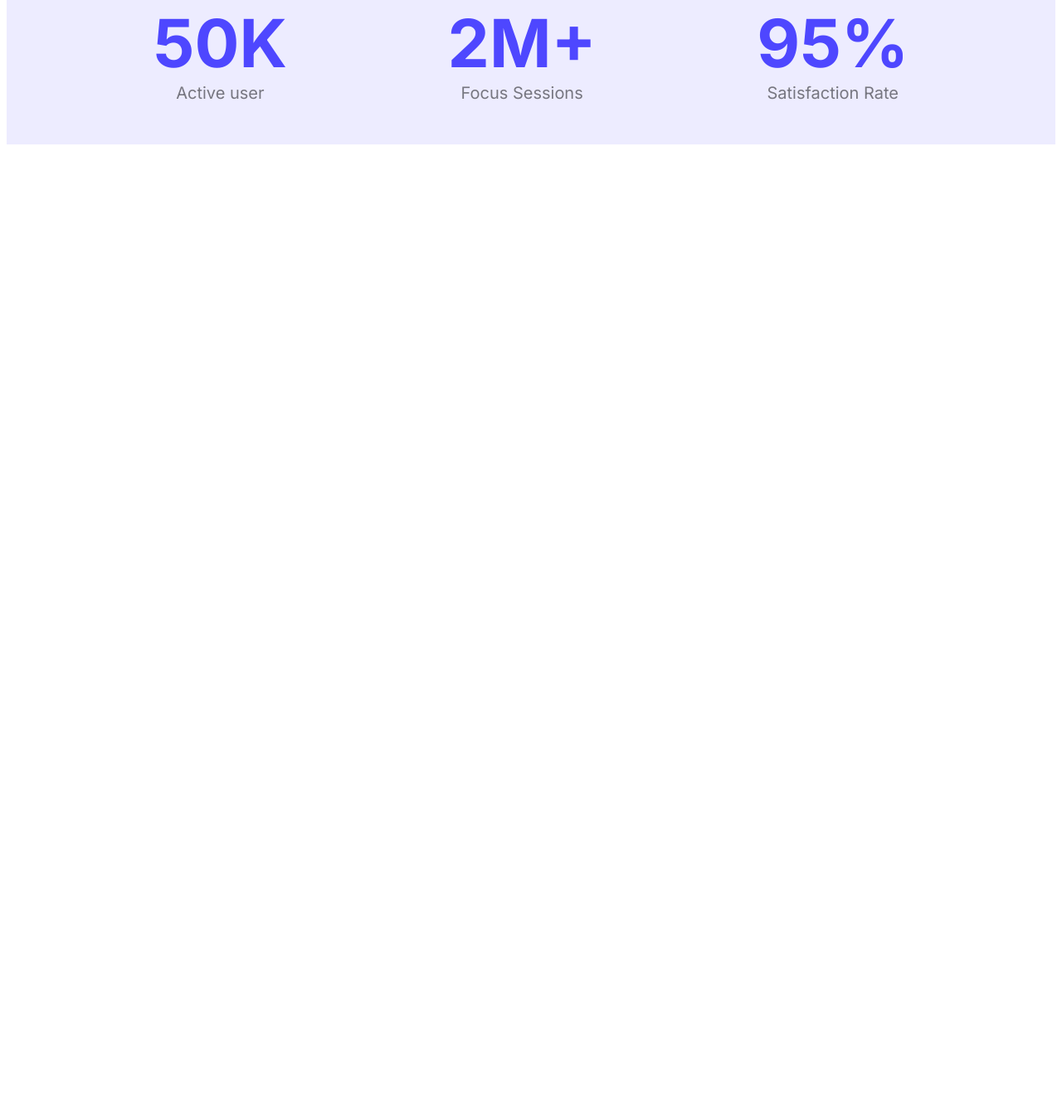
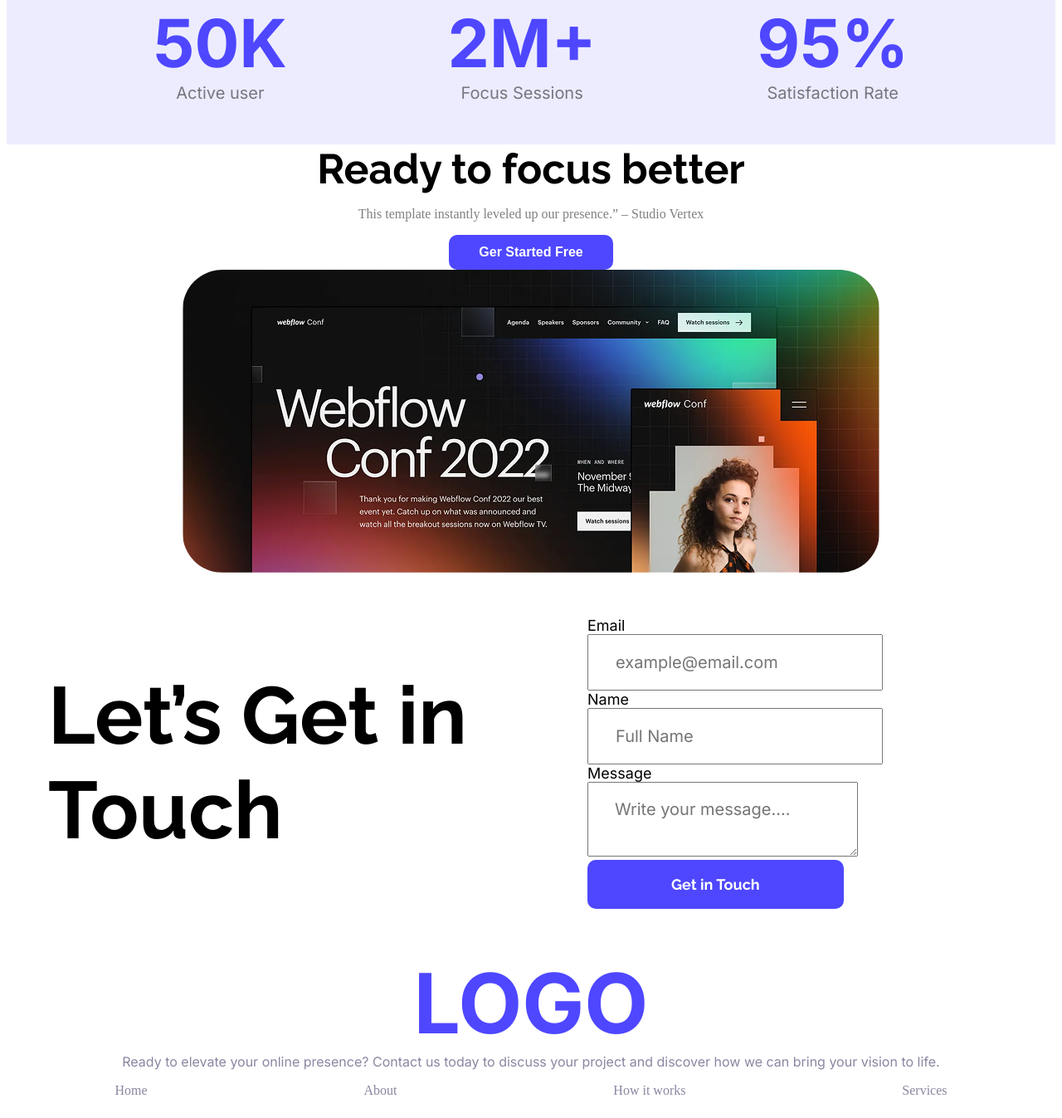
Before and after one commit to nayemhossen-c/assignment-one, a plain HTML site: page index.html in a window 1280 px wide. Shown: the part 1153-2500 px from the top of the page at 83% size. Before the commit the page ends 1335 px from the top, so only its background shows below. Drawn offline with Linux system fonts and the light colour scheme.

Commit message:
full web

```diff
--- a/index.html
+++ b/index.html
@@ -50,9 +50,40 @@
                 </div>
             </div>
         </div>
+        <div class="focus-section">
+            <h3 class="focus-title">Ready to focus better</h3>
+            <p class="focus-description">This template instantly leveled up our presence.” – Studio Vertex</p>
+            <button class="button">Ger Started Free</button>
+            <img class="focus-image" src="image/wc-big.png" alt="">
+        </div>
     </main>
     <footer>
-
+        <div class="footer-container">
+            <div>
+                <h1 class="footer-title">Let’s Get in Touch</h1>
+            </div>
+            <div>
+                <h6 class="input-title">Email</h6>
+                <input class="input-text" type="email" name="" id="" placeholder="example@email.com">
+                <h6 class="input-title">Name</h6>
+                <input class="input-text" type="text" name="" id="" placeholder="Full Name">
+                <h6 class="input-title">Message</h6>
+                <textarea class="input-text" name="" id="" placeholder="Write your message...."></textarea>
+                <button class="footer-button">Get in Touch</button>
+            </div>
+        </div>
+        <div>
+            <div class="footer-logo-container">
+                <h1 class="footer-logo">LOGO</h1>
+                <p class="footer-logo-description">Ready to elevate your online presence? Contact us today to discuss your project and discover how we can bring your vision to life.</p>
+            </div>
+            <div class="services-container">
+                <p class="services">Home</p>
+                <p class="services">About</p>
+                <p class="services">How it works</p>
+                <p class="services">Services</p>
+            </div>
+        </div>
     </footer>
 
 </body>
--- a/styles.css
+++ b/styles.css
@@ -101,3 +101,76 @@ color: #252432;
     color:rgba(0, 0, 0, 0.5);
     margin: 0px;
 }
+
+/*focus section*/
+.focus-section{
+    text-align: center;
+}
+.focus-title{
+    font-size: 50px;
+    font-weight: bold;
+    font-family: raleway;
+    margin: 0px
+}
+.focus-description{
+    font-size: ;
+    color: rgba(0, 0, 0, 0.5);
+}
+.focus-image{
+    border-radius: 48px;
+    display: block;
+    margin: auto;
+}
+
+/*footer section styles*/
+.footer-container{
+    display: flex;
+    justify-content: space-between;
+    align-items: center;
+    margin: 50px;
+}
+.footer-title{
+    font-size: 97px;
+    font-weight: bold;
+    font-family: raleway;
+}
+.input-title{
+    font-size: 18px;
+    font-weight: 400;
+    font-family: inter;
+    margin: 0px;
+}
+.input-text{
+    font-size: 20px;
+    font-family: inter;
+    padding: 20px 32px;
+}
+.footer-button{
+    padding: 19px 101px;
+    background-color: #4E47FF;
+    border-radius: 10px;
+    color: white;
+    border: none;
+    font-size: 18px;
+    font-weight: bold;
+    font-family: raleway;
+}
+.footer-logo-container{
+    text-align: center;
+    font-family: inter;
+}
+.footer-logo{
+    font-size: 100px;
+    font-weight: bolder;
+    color: #4E47FF;
+    margin: 50px 0px 0px 0px;
+}
+.footer-logo-description{
+    color: #8987A1;
+    margin: 0px;
+}
+.services-container{
+    display: flex;
+    justify-content: space-around;
+    color: #8987A1;
+}
```
